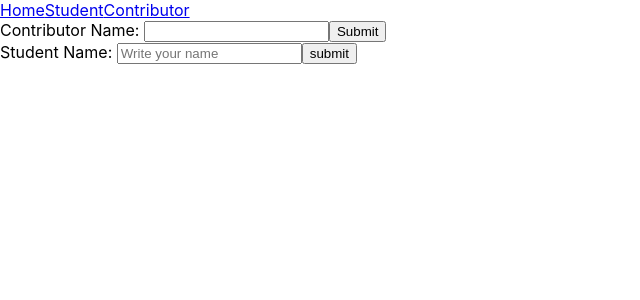
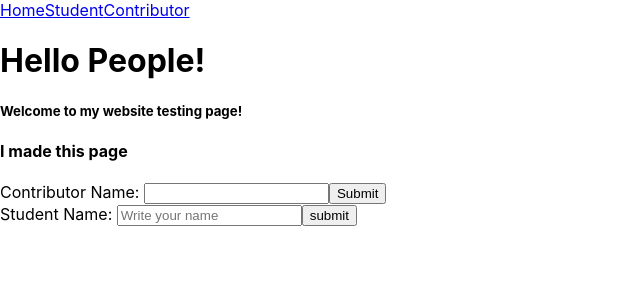
Before and after one commit to Ranen-Khlabi/Project-4, a React (Create React App) app in the folder front-end/: page /Home in a window 1280 px wide. Shown: the top 300 px of the page, without its empty margins (0-640 px from the left). Built offline with nearby package versions, Linux system fonts and the light colour scheme.

Commit message:
Create Home file & add to App.js

```diff
--- a/front-end/src/App.js
+++ b/front-end/src/App.js
@@ -6,6 +6,7 @@ import Contributor from './contributors/components/Contributor';
 import ContributorForm from './contributors/components/ContributorForm';
 import {addNewContributor} from './contributors/api'
 import Student from './students/components/Student';
+import Home from './Home.js';
 import StudentForm from './students/components/StudentForm';
 import { addNewStudent } from './students/api';
 
@@ -34,12 +35,19 @@ class App extends React.Component {
         <div>
         <Router>
         <nav>
-          <Link to="/">Home</Link>
+          <Link to="/Home">Home</Link>
           <Link to="/Student">Student</Link>
           <Link to="/Contributor">Contributor</Link>
         </nav>
 
         <div>
+        <Route
+            path="/Home"
+            render={() => (
+              <Home/>
+            )}
+          />
+
           <Route
             path="/Student"
             render={() => (
--- /dev/null
+++ b/front-end/src/Home.js
@@ -0,0 +1,14 @@
+import React, { Component } from "react";
+
+
+export default class Home extends Component {
+    render() {
+      return (
+        <div>
+          <h1>Hello People!</h1>
+          <h5>Welcome to my website testing page!</h5>
+          <h4>I made this page</h4>
+        </div>
+      );
+    }
+  }
```
